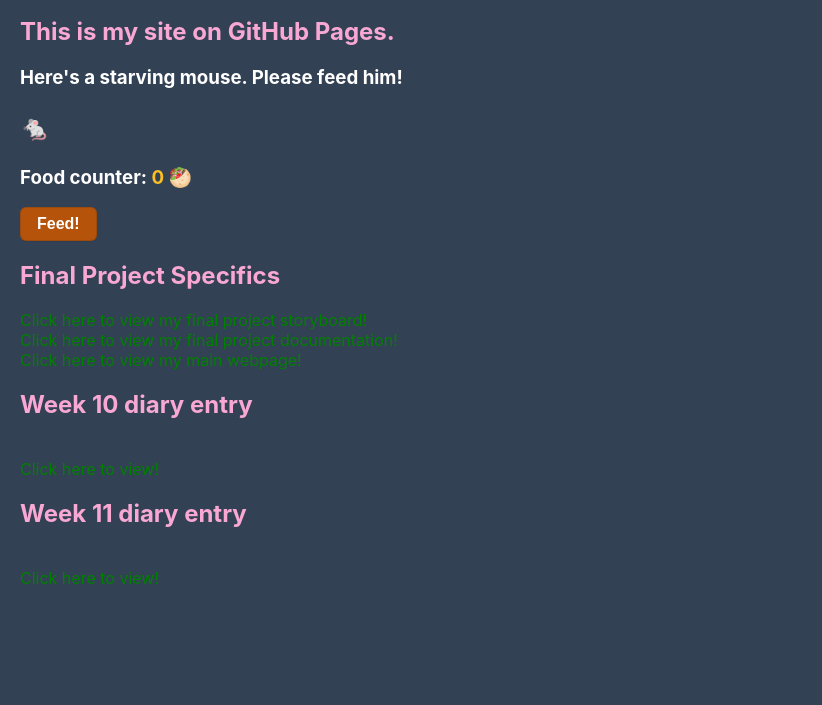
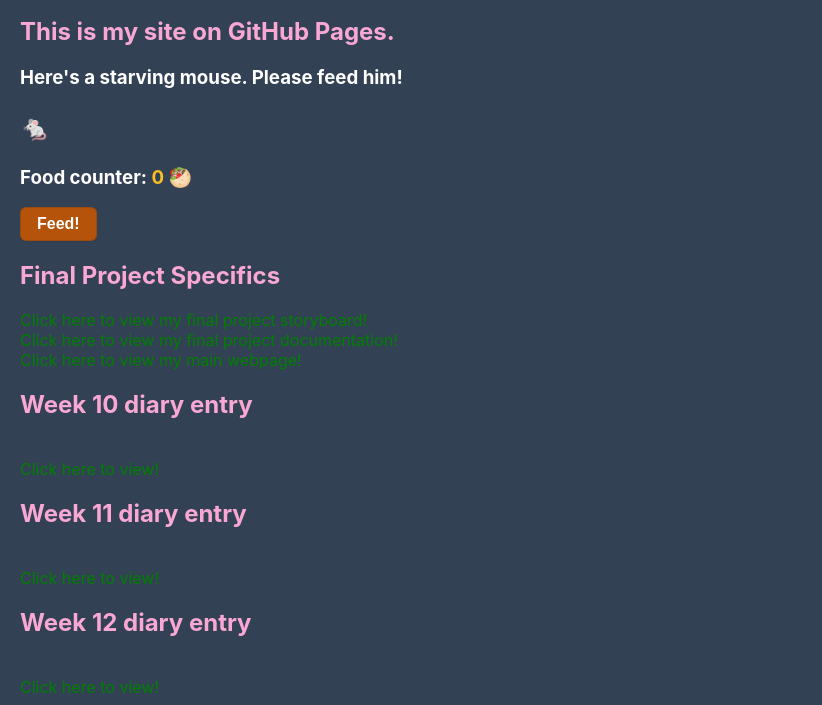
Before and after one commit to ashleysongxiaoqi-nm2207/ashleysongxiaoqi-nm2207.github.io, a plain HTML site: page index.html in a window 1280 px wide. Shown: the part 126-831 px from the top of the page, without its empty margins (0-822 px from the left). Before the commit the page ends 800 px from the top, so only its background shows below. Drawn offline with Linux system fonts and the light colour scheme.

Commit message:
Update index.html

```diff
--- a/index.html
+++ b/index.html
@@ -55,7 +55,10 @@ a:active {
     <a href="https://docs.google.com/document/d/10uxNs6GVsG9sHnrxuVjy3gZu86QZ3WKSbfYW8hz0DYA/edit?usp=sharing"> Click here to view!
 
 
-
+      <br>
+    <h2>Week 12 diary entry</h2>
+    <br>
+    <a href="https://docs.google.com/document/d/1kc17nK2WlrzdwEwUUpHNvhA8Ncq7YmoPMClQffkSN3Y/edit?usp=sharing"> Click here to view!
 
 
 
```
